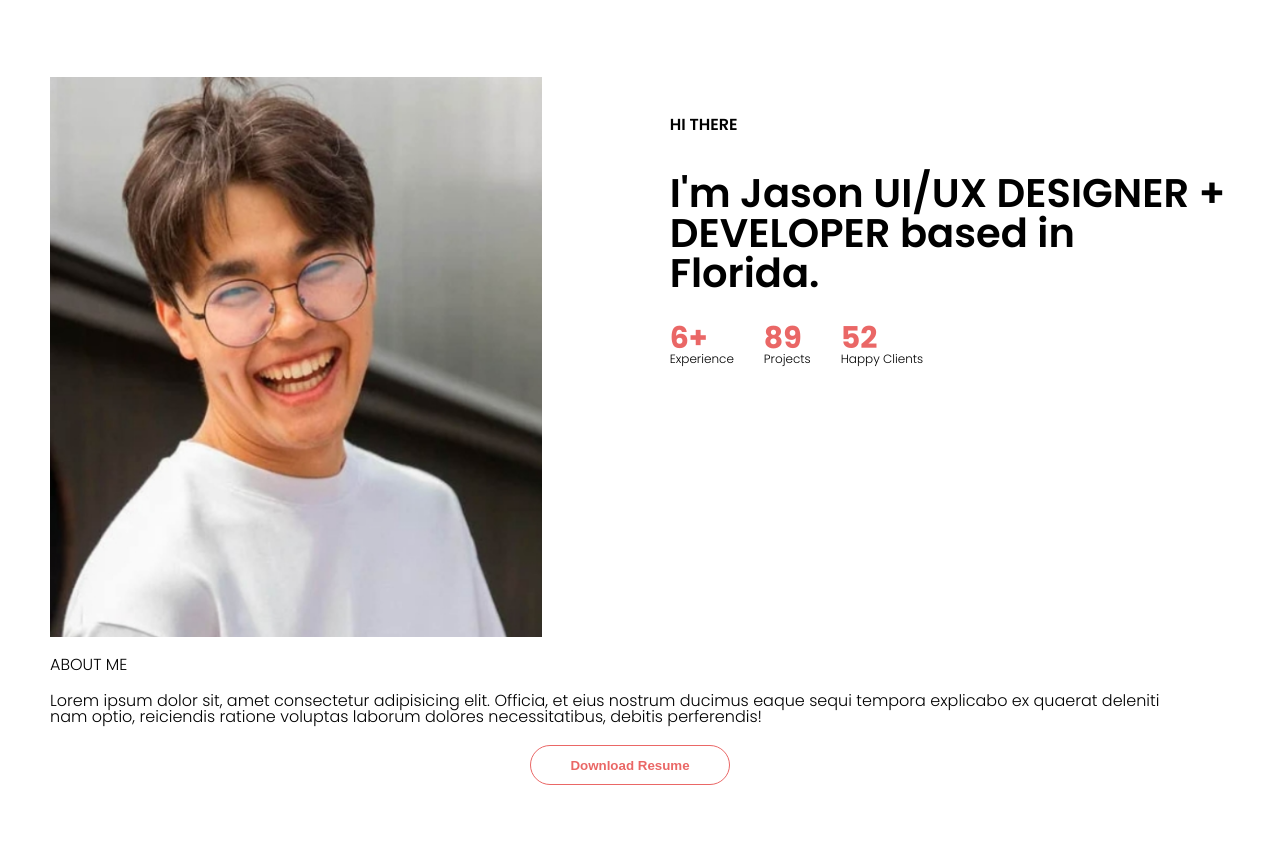
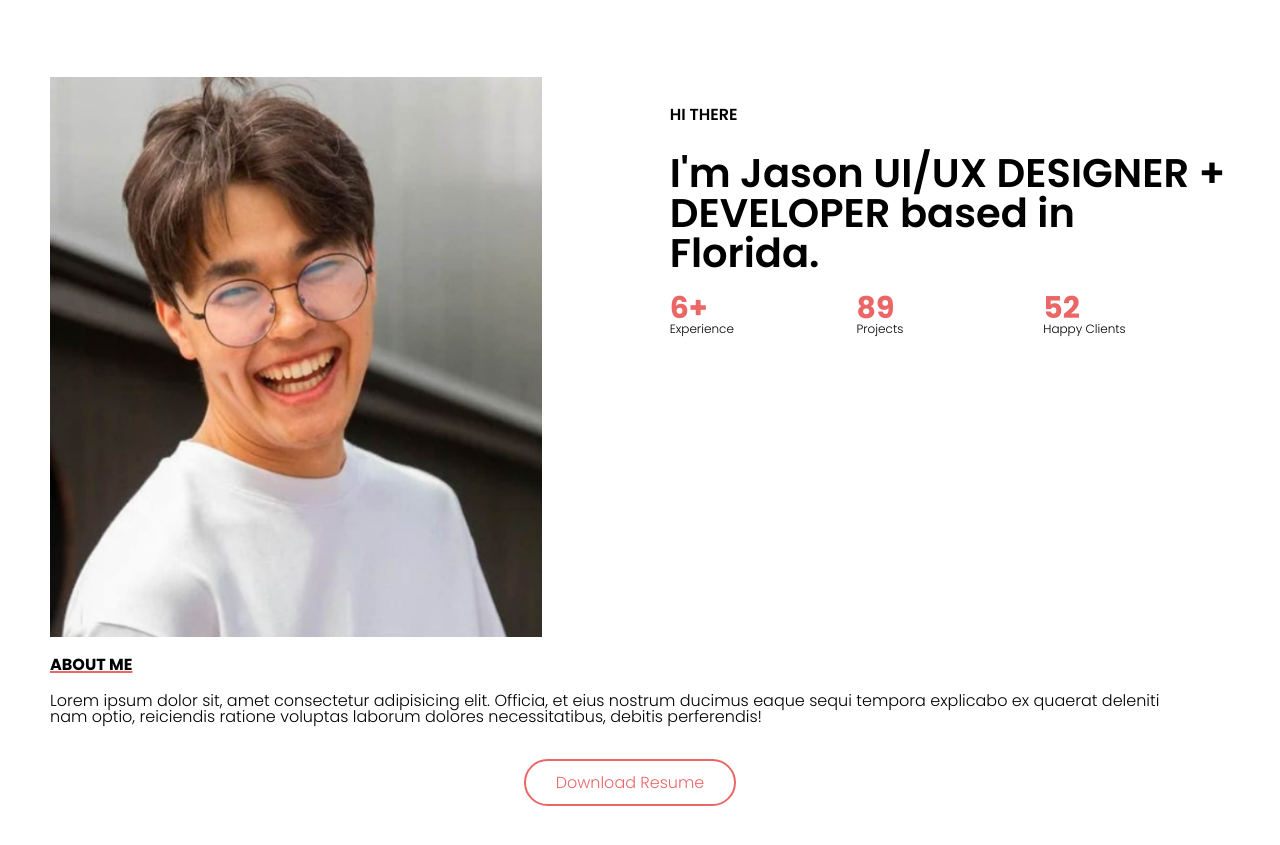
Before and after one commit to nermadie/Resume_Sgroup, a plain HTML site: page index.html in a window 1280 px wide. Shown: the part 75-920 px from the top of the page. Drawn offline with Linux system fonts and the light colour scheme.

Commit message:
FIX: grid and download button

```diff
--- a/assets/css/style.css
+++ b/assets/css/style.css
@@ -75,7 +75,7 @@ main {
 }
 .greeting > span {
   display: block;
-  margin: 40px 0px;
+  margin: 30px 0px;
   font-weight: 600;
 }
 .greeting > h1 {
@@ -84,10 +84,13 @@ main {
   font-weight: 600;
 }
 .detail {
-  display: flex;
+  display: grid;
+  grid-auto-flow: column;
+  grid-auto-columns: 1fr;
+  margin: auto;
 }
 .detail > div {
-  margin: 30px 30px 30px 0px;
+  margin-top: 2rem;
 }
 .top {
   color: #ea6766;
@@ -101,37 +104,33 @@ main {
 .section2 {
   margin: 20px 20px 20px 0px;
 }
-.section2 > a {
-  display: block;
-  position: relative;
-  text-decoration: none;
-  margin: 20px 20px 20px 0px;
-}
-.section2 > a:after {
-  content: "";
-  position: relative;
-  background-color: #ea6766;
-  height: 3px;
-  width: 100%;
-  left: 0;
-  bottom: -10px;
-  transition: 0.3s;
-}
-.section2 > a:hover:after {
-  width: 100%;
-}
-.section2 > p {
+.text {
   display: block;
   margin: 20px 20px 20px 0px;
 }
-.section2 > input {
-  display: block;
-  height: 40px;
-  width: 200px;
-  margin: 0 auto;
-  border: 1.5px solid #ea6766;
-  border-radius: 20px;
-  background-color: white;
+.text.text--underline {
+  font-weight: 700;
+  text-decoration: underline;
+  -webkit-text-decoration-color: #ea6766;
+  text-decoration-color: #ea6766;
+  text-decoration-thickness: 2px;
+}
+.link {
+  /* work with a tag */
+  text-align: center;
+  margin-top: 50px;
+}
+.link > a {
+  text-align: center;
+  padding: 1rem 3rem;
+  border-radius: 40px;
   color: #ea6766;
-  font-weight: 700;
+  background-color: #fff;
+  border: 2px solid #ea6766;
+  text-decoration: none;
 }
+.link > a:hover {
+  background-color: #ea6766;
+  color: white;
+  transition: 0.3s;
+}
--- a/index.html
+++ b/index.html
@@ -66,14 +66,16 @@
         </div>
       </div>
       <div class="section2">
-        <a>ABOUT ME</a>
-        <p>
+        <p class="text text--underline">ABOUT ME</p>
+        <p class="text">
           Lorem ipsum dolor sit, amet consectetur adipisicing elit. Officia, et
           eius nostrum ducimus eaque sequi tempora explicabo ex quaerat deleniti
           nam optio, reiciendis ratione voluptas laborum dolores necessitatibus,
           debitis perferendis!
         </p>
-        <input type="submit" value="Download Resume" />
+        <div class="link">
+          <a href="#">Download Resume</a>
+        </div>
       </div>
     </main>
   </body>
```
